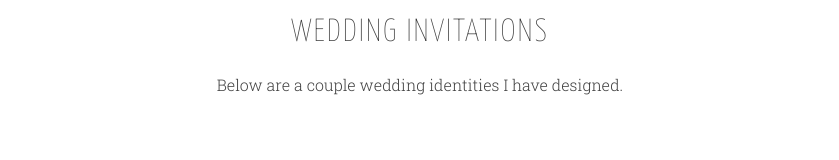
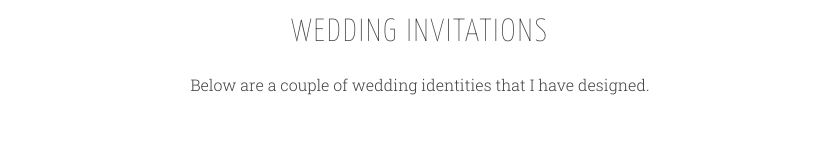
Before and after one commit to sharibary/sharirobertshaw, a plain HTML site: page weddinginvites.html in a window 1280 px wide. Shown: the part 255-415 px from the top of the page, without its empty margins (220-1059 px from the left). Drawn offline with Linux system fonts and the light colour scheme.

Commit message:
Wedding page text change

```diff
--- a/weddinginvites.html
+++ b/weddinginvites.html
@@ -35,7 +35,7 @@ ga('send', 'pageview');
   </div><!-- header -->
   <div class="description">
     <h1>Wedding Invitations </h1>
-        <p>Below are a couple wedding identities I have designed.</p>
+        <p>Below are a couple of wedding identities that I have designed.</p>
   </div><!-- description -->
 
   <div class="example_image">
```
